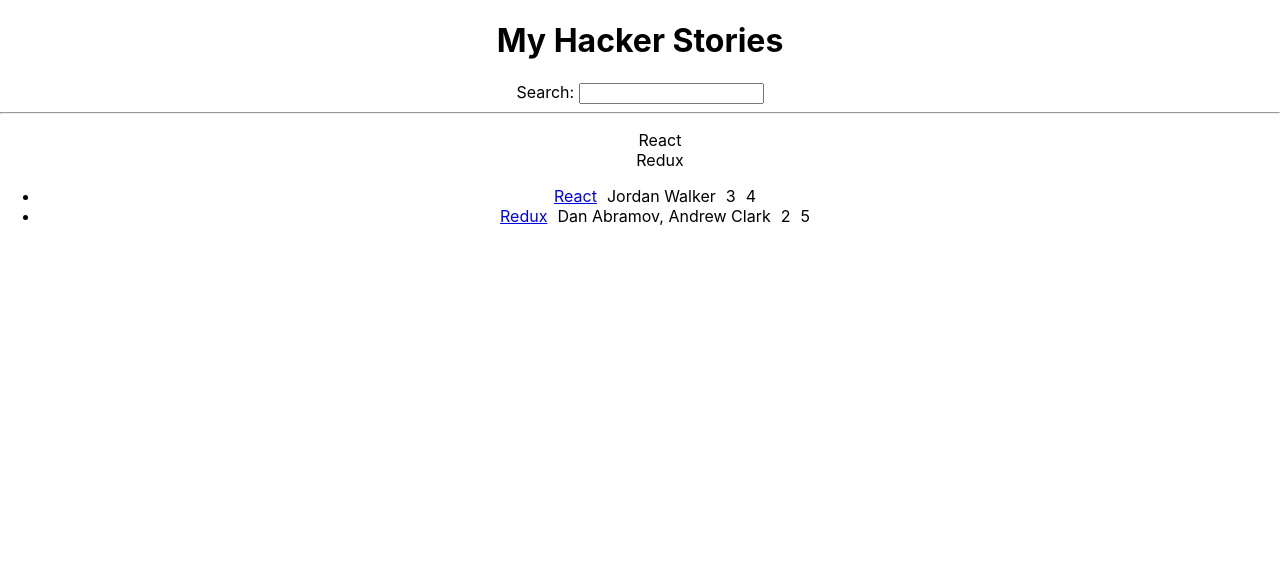
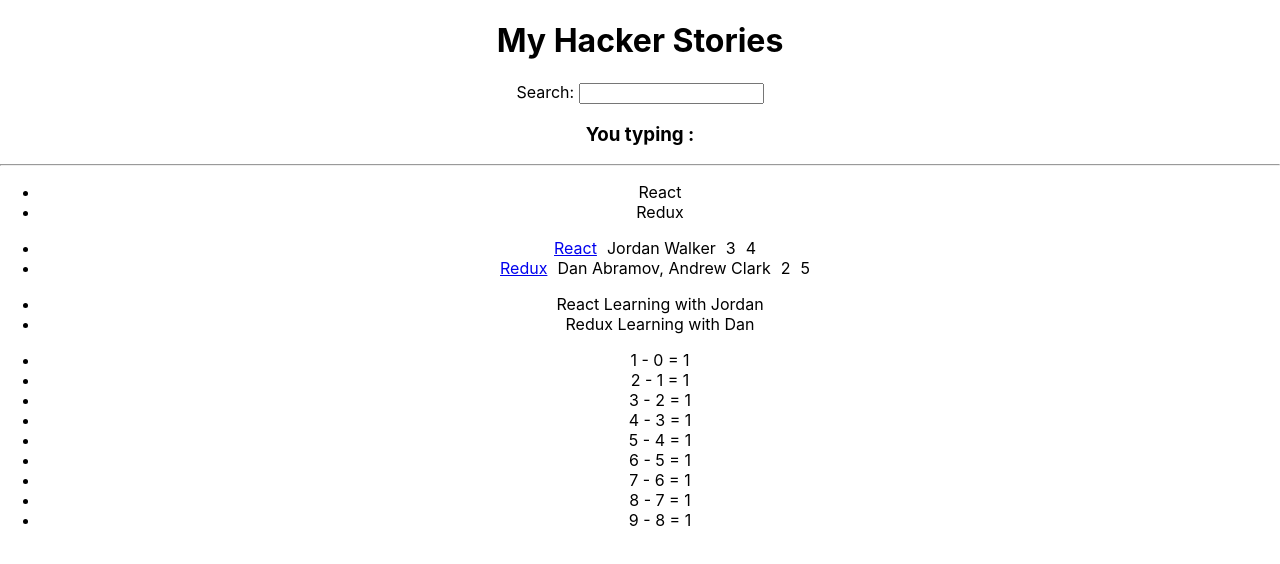
Before and after one commit to RustamNur/road_to_react, a React (Create React App) app: page / in a window 1280 px wide. Shown: the top 564 px of the page. Built offline with nearby package versions, Linux system fonts and the light colour scheme.

Commit message:
fifth_day_handler_functions_in_JSX

```diff
--- a/src/App.js
+++ b/src/App.js
@@ -1,5 +1,8 @@
 
 import './App.css';
+import './List'
+import List from './List';
+import Search from './Search';
 
 const list = [
   {
@@ -24,13 +27,12 @@
   return (
   <div className="App">
       <h1>My Hacker Stories</h1>
-<label htmlFor="search">Search: </label>
-<input id="search" type="text" />
+      <Search/>
       <hr />
       <ul>
           {list.map(item => {
               return (
-              <li key={item.objectID} style={{listStyle:'none'}}>
+                <li key={item.objectID}>
                     {item.title}
                 </li>
                   )
@@ -52,10 +54,14 @@
           })}
       </ul>
 
+      <List />
+
 
   </div>
   );
 }
+
+
 
 export default App;
 
--- /dev/null
+++ b/src/List.jsx
@@ -0,0 +1,51 @@
+import React from 'react'
+
+
+const list = [
+    {
+    title: 'React Learning with Jordan',
+    url: 'https://reactjs.org/',
+    author: 'Jordan Walker',
+    num_comments: 3,
+    points: 4,
+    objectID: 0,
+    },
+    {
+    title: 'Redux Learning with Dan',
+    url: 'https://redux.js.org/',
+    author: 'Dan Abramov, Andrew Clark',
+    num_comments: 2,
+    points: 5,
+    objectID: 1,
+    },
+]
+
+const arr  = [1,2,3,4,5,6,7,8,9]
+
+const List = () => {
+  return (
+    <div>
+          <ul>
+              {list.map(item=>{
+                  return (
+                    <li key={item.objectID}>
+                        {item.title}
+                    </li>
+                  )
+              })}
+          </ul>
+
+          <ul>
+              {arr.map((elem,index)=>{
+                  return (
+                        <li key={index}>
+                            {elem} - {index} = {elem-index}
+                        </li>
+                  )
+              })}
+          </ul>
+    </div>
+  )
+}
+
+export default List
--- /dev/null
+++ b/src/Search.jsx
@@ -0,0 +1,17 @@
+import React from 'react'
+
+const Search = () => {
+    const [text, setText] = React.useState('');
+    const handleChange = (event) => {
+        setText(event.target.value)
+    }
+  return (
+    <div>
+        <label htmlFor="search">Search: </label>
+          <input id="search" type="text" onChange={handleChange} />
+         <h3>You typing : <small>{text}</small></h3>
+    </div>
+  )
+}
+
+export default Search
--- a/src/index.js
+++ b/src/index.js
@@ -7,6 +7,6 @@
 const root = ReactDOM.createRoot(document.getElementById('root'));
 root.render(
   <React.StrictMode>
-    <App />
+   <App/>
   </React.StrictMode>
 );
```
Lines whose indentation alone changed are shown as unchanged.
